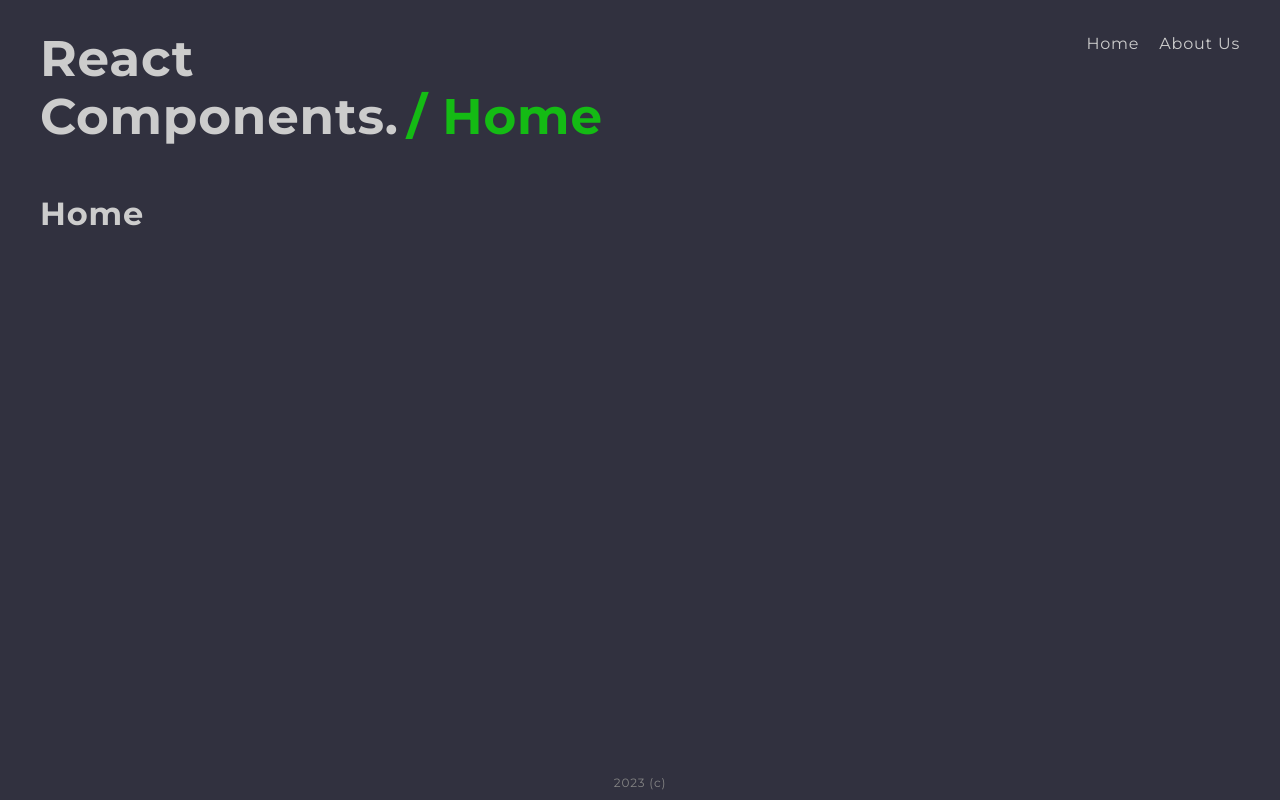
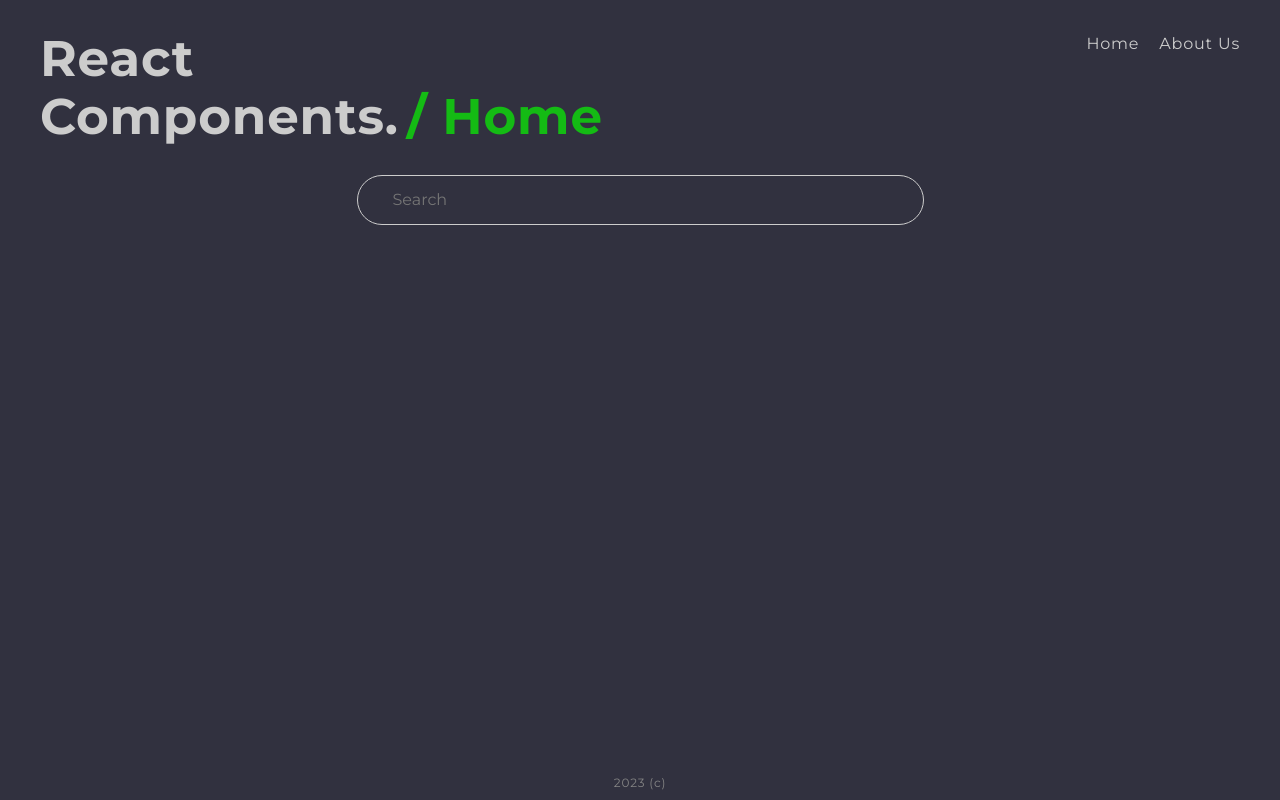
Before and after one commit to lexarudak/rs-react, a React (Vite) app in the folder components/: page / in a window 1280 px wide. Built offline with nearby package versions, Linux system fonts and the light colour scheme.

Commit message:
feat: add search component without functionality

```diff
--- /dev/null
+++ b/components/src/components/input/search.tsx
@@ -0,0 +1,13 @@
+import React, { Component } from 'react';
+
+class Search extends Component {
+  render() {
+    return (
+      <div>
+        <input type={'text'} placeholder={'Search'} className="search"></input>
+      </div>
+    );
+  }
+}
+
+export default Search;
--- a/components/src/pages/mainPage.tsx
+++ b/components/src/pages/mainPage.tsx
@@ -1,3 +1,5 @@
+import Search from '../components/input/search';
+import React from 'react';
 import PageNames from '../base/enums/pageNames';
 import PageProps from '../base/types';
 import Page from './page';
@@ -6,6 +8,14 @@ class MainPage extends Page {
   constructor(props: PageProps) {
     super(props, PageNames.mainPage);
   }
+
+  public render() {
+    return (
+      <div className="main__container">
+        <Search />
+      </div>
+    );
+  }
 }
 
 export default MainPage;
--- /dev/null
+++ b/components/src/style/components/_search.scss
@@ -0,0 +1,8 @@
+.search {
+  background-color: transparent;
+  color: $light-main;
+  border: 1px solid $light-main;
+  padding: 15px 35px;
+  border-radius: 35px;
+  width: 495px;
+}
--- a/components/src/style/index.scss
+++ b/components/src/style/index.scss
@@ -1,6 +1,7 @@
 @import
 './abstracts/variables',
 './components/nav',
+'./components/search',
 './fonts/fonts',
 './layout/body',
 './layout/header',
--- a/components/src/style/layout/_main.scss
+++ b/components/src/style/layout/_main.scss
@@ -1,3 +1,9 @@
 .main {
   flex-grow: 1;
+
+  &__container {
+    display: flex;
+    flex-direction: column;
+    align-items: center;
+  }
 }
```
